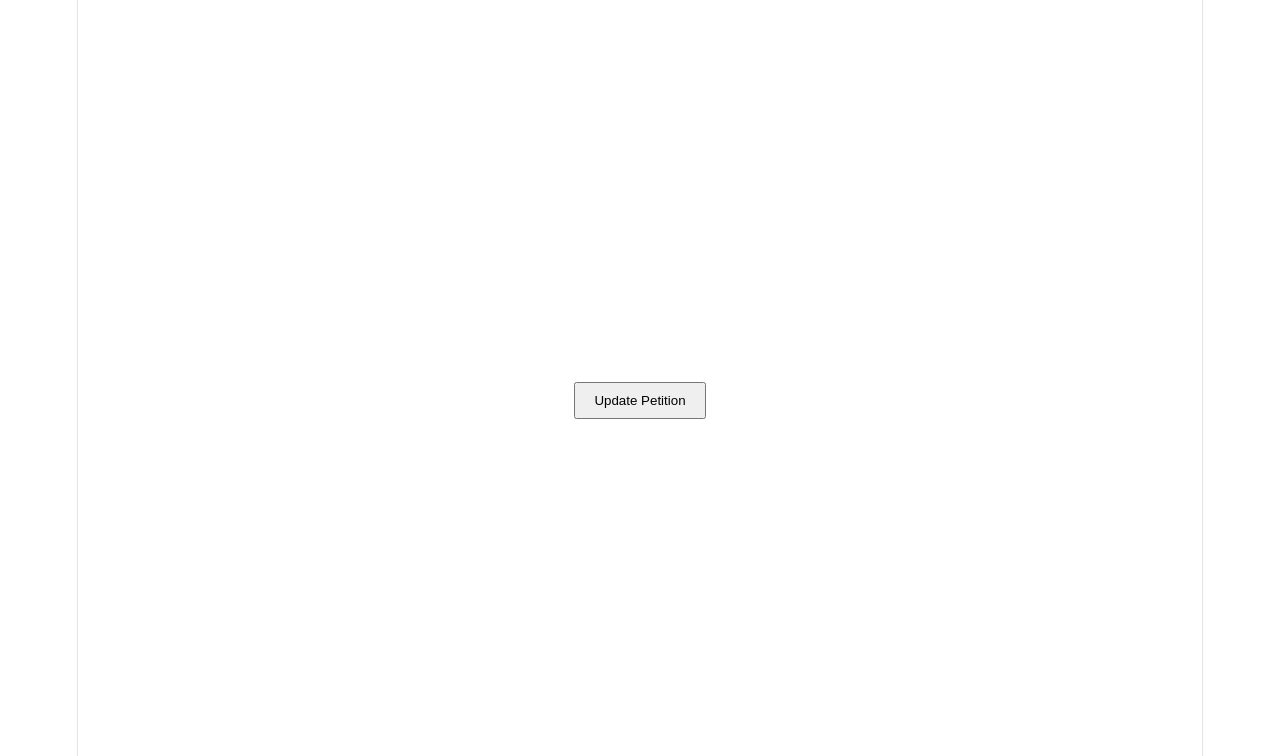
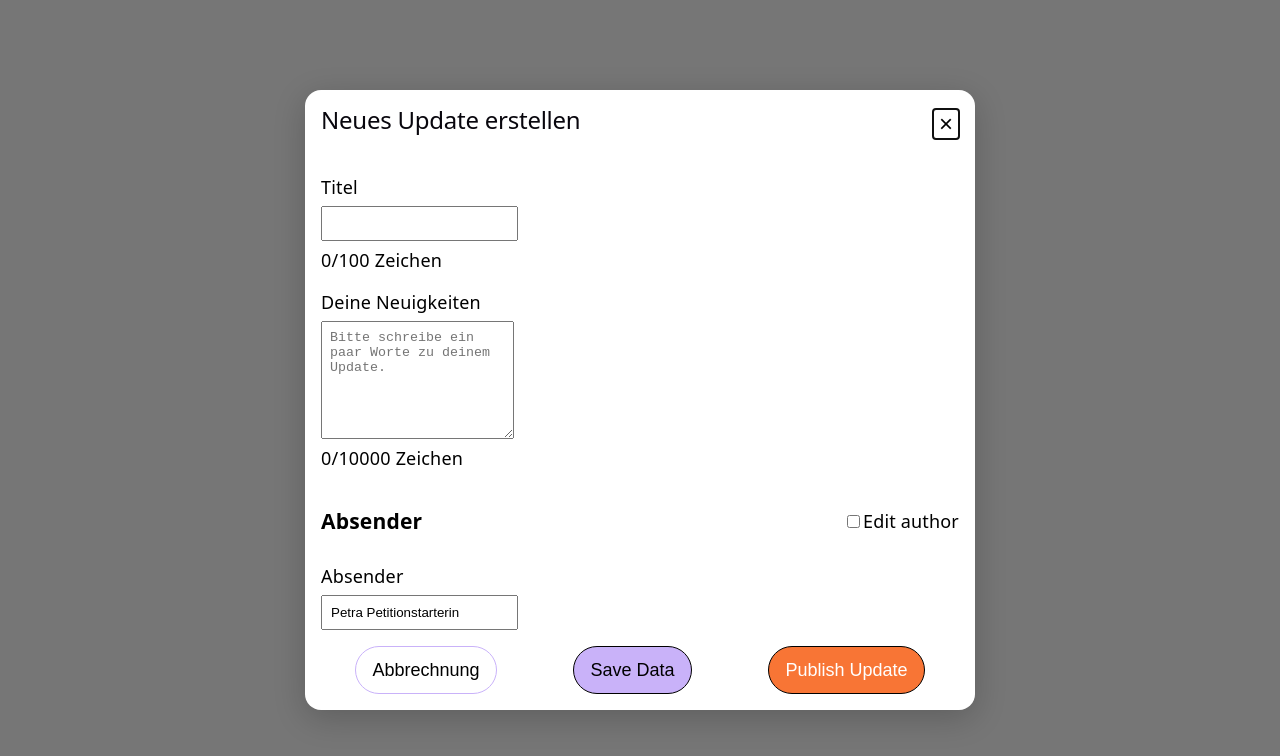
Before and after one commit to tomosim/petition-update-modal, a React (Vite) app: page / in a window 1280 px wide. Shown: the top 756 px of the page. Built offline with nearby package versions, Linux system fonts and the light colour scheme.

Commit message:
add basic styling

```diff
--- a/src/App.tsx
+++ b/src/App.tsx
@@ -5,14 +5,14 @@ import Modal from './components/Modal';
 import PetitionUpdateForm from './components/PetitionUpdateForm';
 
 function App() {
-  const [isModalOpen, setIsModalOpen] = useState(false);
+  const [isModalOpen, setIsModalOpen] = useState(true);
 
   return (
     <main style={{ display: 'flex', alignItems: 'center', justifyContent: 'center', minHeight: '100vh' }}>
       <button className={styles.toggleModal} onClick={() => setIsModalOpen(true)}>
         Update Petition
       </button>
-      {isModalOpen && <Modal onClose={() => setIsModalOpen(false)} ariaLabel="Update Petition" ariaLabelledBy="update-petition-title" children={<PetitionUpdateForm title="Update Petition" onClose={() => setIsModalOpen(false)} />} />}
+      {isModalOpen && <Modal ariaLabel="Update Petition" ariaLabelledBy="update-petition-title" children={<PetitionUpdateForm title="Neues Update erstellen" onClose={() => setIsModalOpen(false)} />} />}
     </main>
   )
 }
--- a/src/components/Input.tsx
+++ b/src/components/Input.tsx
@@ -48,7 +48,7 @@ export default function Input(props: InputProps) {
     const charLimitExceeded = charLimit !== undefined && charCount !== undefined && charCount > charLimit;
 
     return (
-        <div className={wrapperClassName} style={{ display: 'flex', flexDirection: 'column', gap: 6 }}>
+        <div className={wrapperClassName} style={{ display: 'flex', flexDirection: 'column', alignItems: 'flex-start', justifyContent: 'space-between', gap: 6, gridColumnStart: 1, gridColumnEnd: 3 }}>
             <label htmlFor={id} className={labelClassName}>
                 {label}
             </label>
@@ -60,6 +60,7 @@ export default function Input(props: InputProps) {
                     className={className}
                     aria-invalid={error ? true : undefined}
                     aria-describedby={ariaDescribedBy}
+                    style={{ minHeight: 100, width: '-moz-available', padding: 8 }}
                 />
             ) : (
                 <input
@@ -68,11 +69,12 @@ export default function Input(props: InputProps) {
                     className={className}
                     aria-invalid={error ? true : undefined}
                     aria-describedby={ariaDescribedBy}
+                    style={{ width: '-moz-available', padding: 8 }}
                 />
             )}
 
             {charLimit && (
-                <p style={{ color: charLimitExceeded ? 'red' : 'inherit' }}> {charCount}/{charLimit}</p>
+                <p style={{ color: charLimitExceeded ? 'red' : 'inherit' }}> {charCount}/{charLimit} Zeichen</p>
             )}
 
             {error && (
--- a/src/components/Modal.module.css
+++ b/src/components/Modal.module.css
@@ -10,5 +10,5 @@
 }
 
 .modal::backdrop {
-    background: rgb(0 0 0 / 50%);
+    background: #767676;
 }
--- a/src/components/PetitionUpdateForm.tsx
+++ b/src/components/PetitionUpdateForm.tsx
@@ -75,7 +75,7 @@ export default function PetitionUpdateForm({ onClose, title }: { onClose: () =>
 
     return (
         isSuccess ? (
-            <div style={{ padding: 16 }}>
+            <div style={{ padding: 16 }} role="status">
                 <h2>Update Published!</h2>
                 <p>Your petition update has been successfully published.</p>
                 <button onClick={onClose}>Close</button>
@@ -93,7 +93,7 @@ export default function PetitionUpdateForm({ onClose, title }: { onClose: () =>
                     <Input
                         id="title"
                         name="title"
-                        label="Title"
+                        label="Titel"
                         value={formData.title}
                         onChange={handleInputChange}
                         required
@@ -106,7 +106,8 @@ export default function PetitionUpdateForm({ onClose, title }: { onClose: () =>
                         as="textarea"
                         id="newUpdate"
                         name="newUpdate"
-                        label="New update"
+                        label="Deine Neuigkeiten"
+                        placeholder="Bitte schreibe ein paar Worte zu deinem Update."
                         value={formData.newUpdate}
                         onChange={handleInputChange}
                         required
@@ -114,35 +115,44 @@ export default function PetitionUpdateForm({ onClose, title }: { onClose: () =>
                         charCount={formData.newUpdate.length}
                         charLimit={10000}
                     />
-                    <label htmlFor="author-edit">Edit author</label>
+
+                    <div style={{ display: 'grid', gridTemplateColumns: 'auto 1fr', alignItems: 'center', gap: 8 }}>
+                        <h3>Absender</h3>
+                        <span style={{ justifySelf: 'end' }}>
                             <input
                                 type="checkbox"
                                 id="author-edit"
                                 checked={isAuthorEditable}
                                 onChange={(e) => setIsAuthorEditable(e.target.checked)}
                             />
+                            <label htmlFor="author-edit">Edit author</label>
+                        </span>
                         <Input
                             id="author"
                             name="author"
-                        label="Author"
+                            label="Absender"
                             value={formData.author}
                             onChange={handleInputChange}
                             readOnly={!isAuthorEditable}
                             required
                             error={errors.author}
                         />
+                    </div>
 
-                    <button type="button" onClick={onClose}>
-                        Cancel
+                    <span style={{ display: 'flex', justifyContent: 'space-around', gap: 8 }}>
+
+                        <button type="button" onClick={onClose} style={{ backgroundColor: 'transparent', border: '1px solid #C9B2F9', borderRadius: 24, height: 48, fontSize: 18, padding: '0 16px', cursor: 'pointer' }}>
+                            Abbrechnung
                         </button>
-                    <button type="button" onClick={handleSaveData}>
+                        <button type="button" onClick={handleSaveData} style={{ backgroundColor: '#C9B2F9', border: '1px solid black', borderRadius: 24, height: 48, fontSize: 18, padding: '0 16px', cursor: 'pointer' }}>
                             Save Data
                         </button>
-                    <button type="submit" disabled={isLoading}>
+                        <button type="submit" disabled={isLoading} style={{ backgroundColor: '#F87535', border: '1px solid black', borderRadius: 24, height: 48, fontSize: 18, padding: '0 16px', cursor: isLoading ? 'not-allowed' : 'pointer', color: 'white' }}>
                             {isLoading ? "Publishing..." : "Publish Update"}
                         </button>
+                    </span>
                     {isError && <p style={{ color: 'red' }}>An error occurred while publishing the update. Please try again.</p>}
-                </form>
+                </form >
             </>
         )
     );
```
Lines whose indentation alone changed are shown as unchanged.
